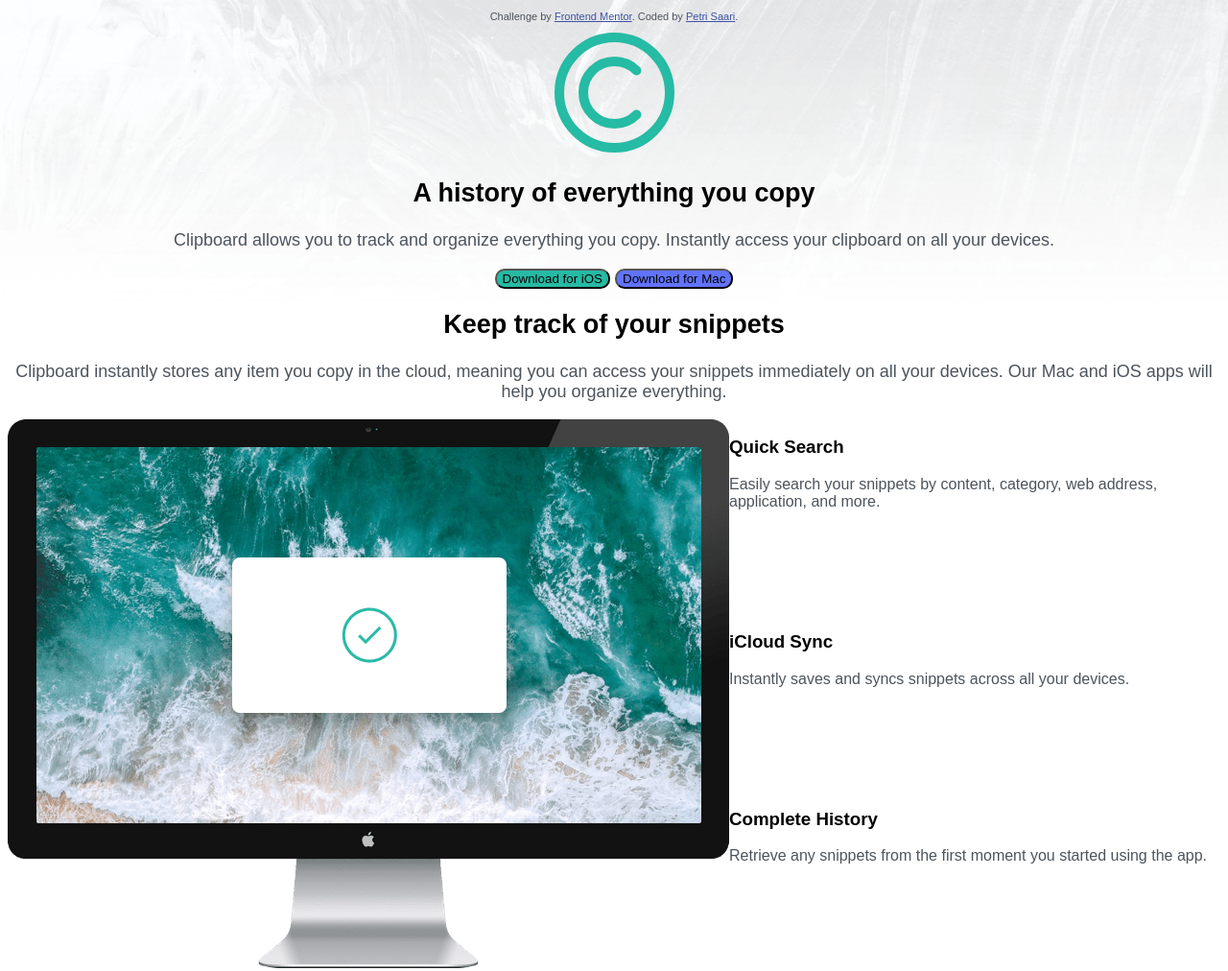
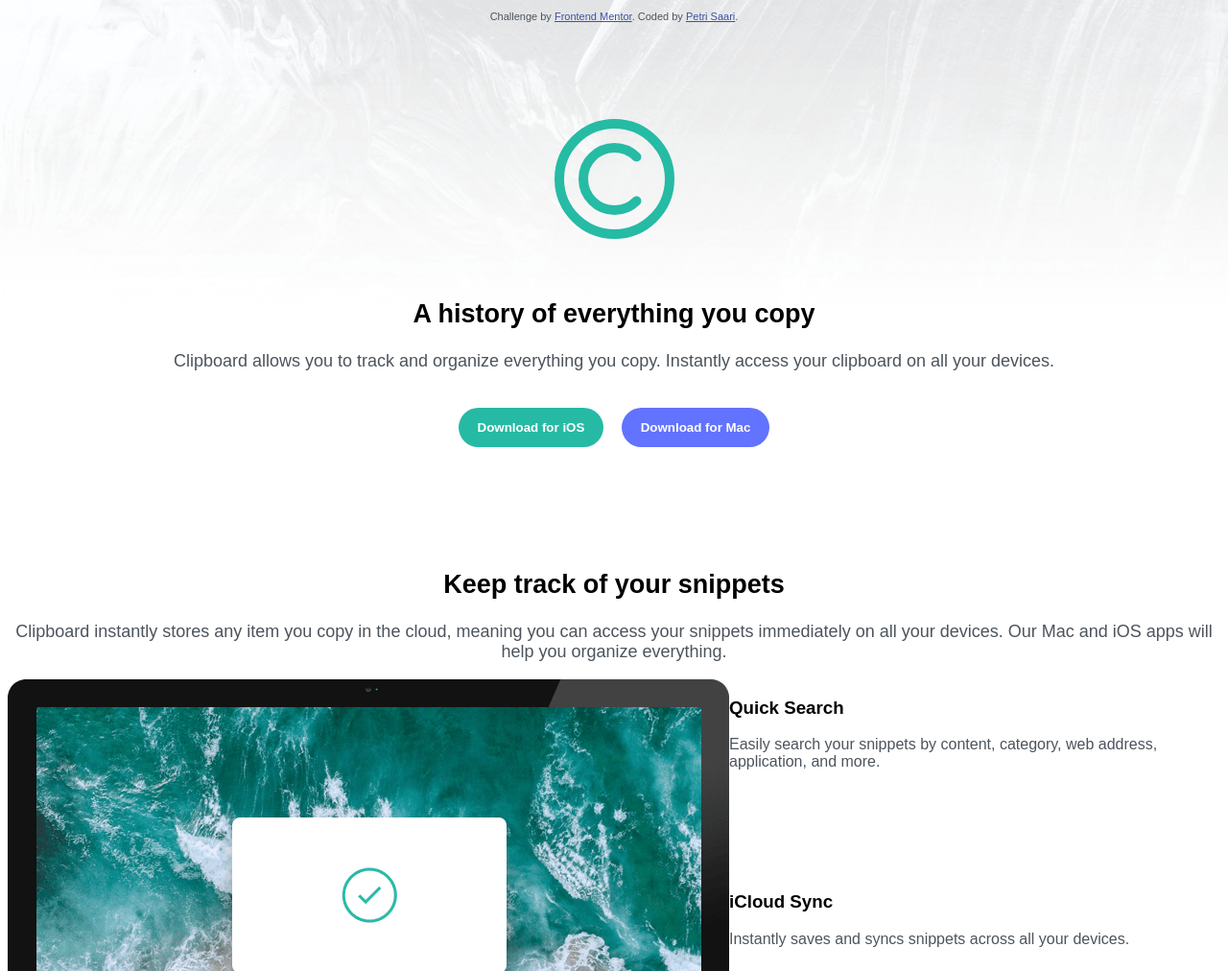
Before and after one commit to Peteksi95/ClipboardLandingPage, a plain HTML site: page clipboard-landing-page-master/index.html in a window 1280 px wide. Shown: the top 1012 px of the page at 96% size. Drawn offline with Linux system fonts and the light colour scheme; a web font is replaced by a local one.

Commit message:
almost done layout

```diff
--- a/clipboard-landing-page-master/style.css
+++ b/clipboard-landing-page-master/style.css
@@ -17,6 +17,15 @@ main {
 
 .center {
     text-align: center;
+}
+
+img[src="images/logo.svg"] {
+    margin-top: 5em;
+    margin-bottom: 2em;
+}
+
+#box-2 {
+    margin-top: 6em;
 }
 
 .grid-container-1 {
@@ -54,15 +63,30 @@ img[src="images/image-computer.png"] {
 }
 
 button {
-    border-radius: 10px;
+    color: white;
+    font-weight: 600;
+    border-radius: 35px;
+    border: none;
+    padding: 1em 1.5em 1em 1.5em;
+    margin: 1.5em 0.5em;
 }
 
 .ios {
     background-color: hsl(171, 66%, 44%);
 }
 
+.ios:hover {
+    cursor: pointer;
+    background-color: hsl(171, 67%, 57%);
+}
+
 .mac {
     background-color: hsl(233, 100%, 69%);
+}
+
+.mac:hover {
+    cursor: pointer;
+    background-color: hsl(233, 85%, 74%);
 }
 
 footer {
```
